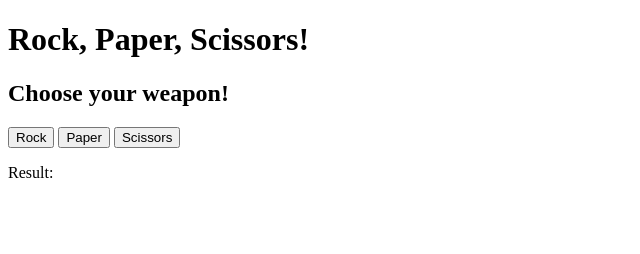
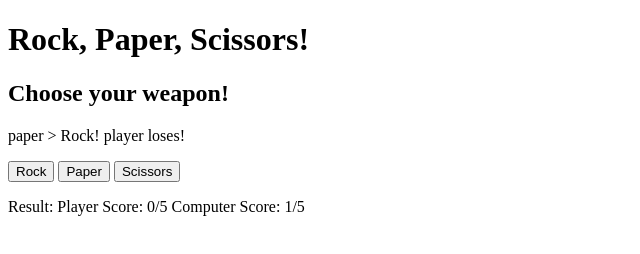
Before and after one commit to WilAm1/TOP_rock-paper-scissors, a plain HTML site: page main.html in a window 1280 px wide. Both pictures are taken after a click on the button "Rock". Shown: the whole page, without its empty margins (0-640 px from the left). Drawn offline with Linux system fonts and the light colour scheme.

Commit message:
Fix eventListener to buttons

```diff
--- a/main.html
+++ b/main.html
@@ -15,6 +15,7 @@
     </div>
     <div class="guide-div">
         <h2>Choose your weapon!</h2>
+        <p class="result"></p>
     </div>
     <div class="weapons">
         <button class="weapon rock">Rock</button>
--- a/mainScript.js
+++ b/mainScript.js
@@ -27,39 +27,44 @@ function getPlayerSelection(e) {
     return e.target.textContent.toLowerCase()
 };
 
-// function game() {
-let playerScore = 0,
-    computerScore = 0;
-
 const choices = ["rock", "paper", "scissors"];
 
-window.addEventListener('click', e => {
-    const playerSelection = e.target.textContent.toLowerCase();
-    if (!choices.includes(playerSelection)) return;
-    const computerSelection = computerPlay()
+function playGame(playerValue) {
+
+    let playerScore = 0,
+        computerScore = 0;
+    const playerSelection = playerValue;
+    const announcement = document.querySelector('.announcer');
+    const resultText = document.querySelector('.result');
+
+    const computerSelection = computerPlay();
 
     // Runs for 1 round and returns the outcome to result variable
     let result = playRound(playerSelection, computerSelection)
-    console.log(result)
+    resultText.textContent = result;
+
+    console.log(result);
     if (result.includes('wins')) {
         playerScore += 1
-    } else if (result.includes('draw')) {
+    } else
+    if (result.includes('draw')) {
         computerScore += 1
         playerScore += 1
     } else {
         computerScore += 1
     }
-
+    announcement.textContent = `Result: Player Score: ${playerScore}/5\nComputer Score: ${computerScore}/5`;
     console.log(`Player Score: ${playerScore}/5\nComputer Score: ${computerScore}/5`);
-});
+}
 
 
 
-// const weapons = Array.from(document.querySelectorAll('button.weapon'));
-// weapons.forEach(weapon => {
-//     weapon.addEventListener('click', getPlayerSelection);
-// });
-// const playerSelection = null;
+
+
+const weapons = Array.from(document.querySelectorAll('button.weapon'));
+weapons.forEach(weapon => {
+    weapon.addEventListener('click', e => playGame(e.target.textContent));
+});
 
 
 
```
